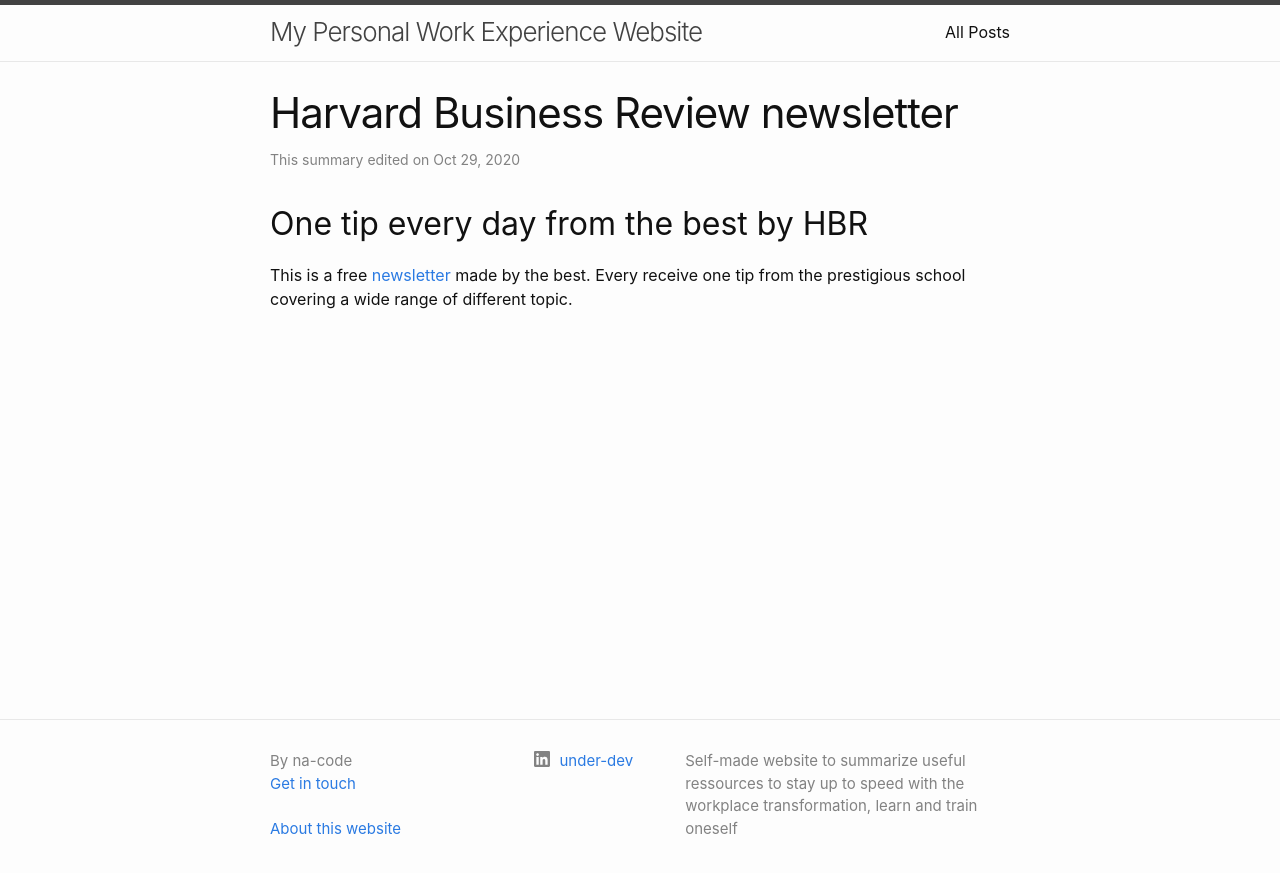
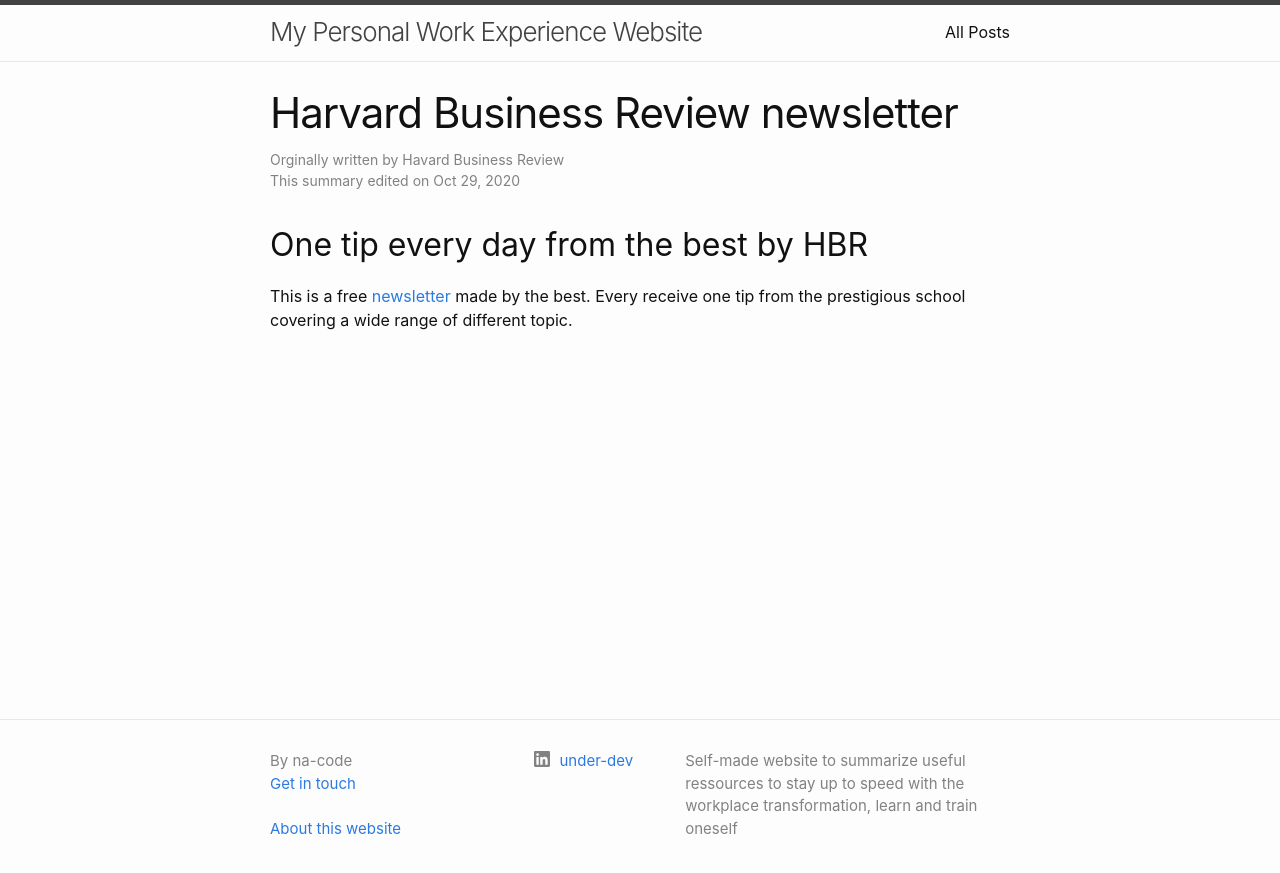
Before and after one commit to na-code/na-site, a Jekyll site: the page built from _posts/newsletter/2020-10-29-hbs_newsletter.md, in a window 1280 px wide. Shown: the top 873 px of the page. Built offline with Jekyll 4.4.1, drawn with Linux system fonts in a browser that asks for light colours.

Commit message:
Update 2020-10-29-hbs_newsletter.md

```diff
--- a/_posts/newsletter/2020-10-29-hbs_newsletter.md
+++ b/_posts/newsletter/2020-10-29-hbs_newsletter.md
@@ -2,6 +2,7 @@
 layout: post
 title:  "Harvard Business Review newsletter"
 categories: newsletter
+author: Havard Business Review
 ---
 
 ## One tip every day from the best by HBR
```
